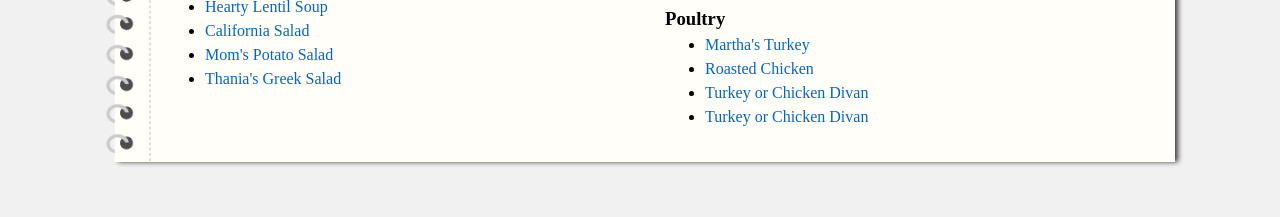
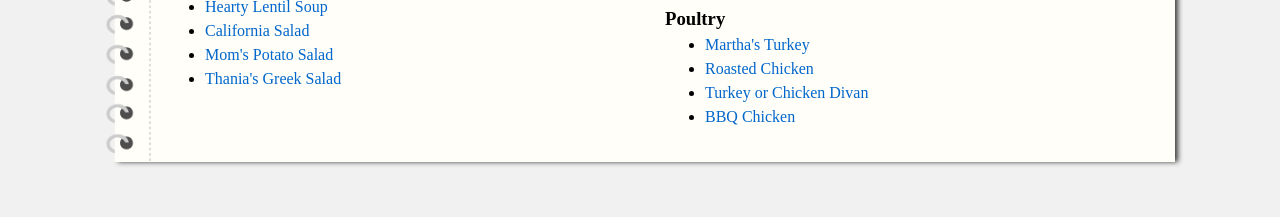
Before and after one commit to mckornfield/goodman-cookbook, a Jekyll site: the page built from index.md, in a window 1280 px wide. Shown: the part 878-1095 px from the top of the page. Built offline with Jekyll 4.4.1, drawn with Linux system fonts in a browser that asks for light colours.

Commit message:
wrong name bbq chicken

```diff
--- a/_poultry/04-bbq-chicken.md
+++ b/_poultry/04-bbq-chicken.md
@@ -1,6 +1,6 @@
 ---
 layout: recipe
-title: Turkey or Chicken Divan
+title: BBQ Chicken
 anecdote: This recipe works well on a BBQ or in the oven.
 serving_info: 4 servings
 # NEW IMAGE
```
